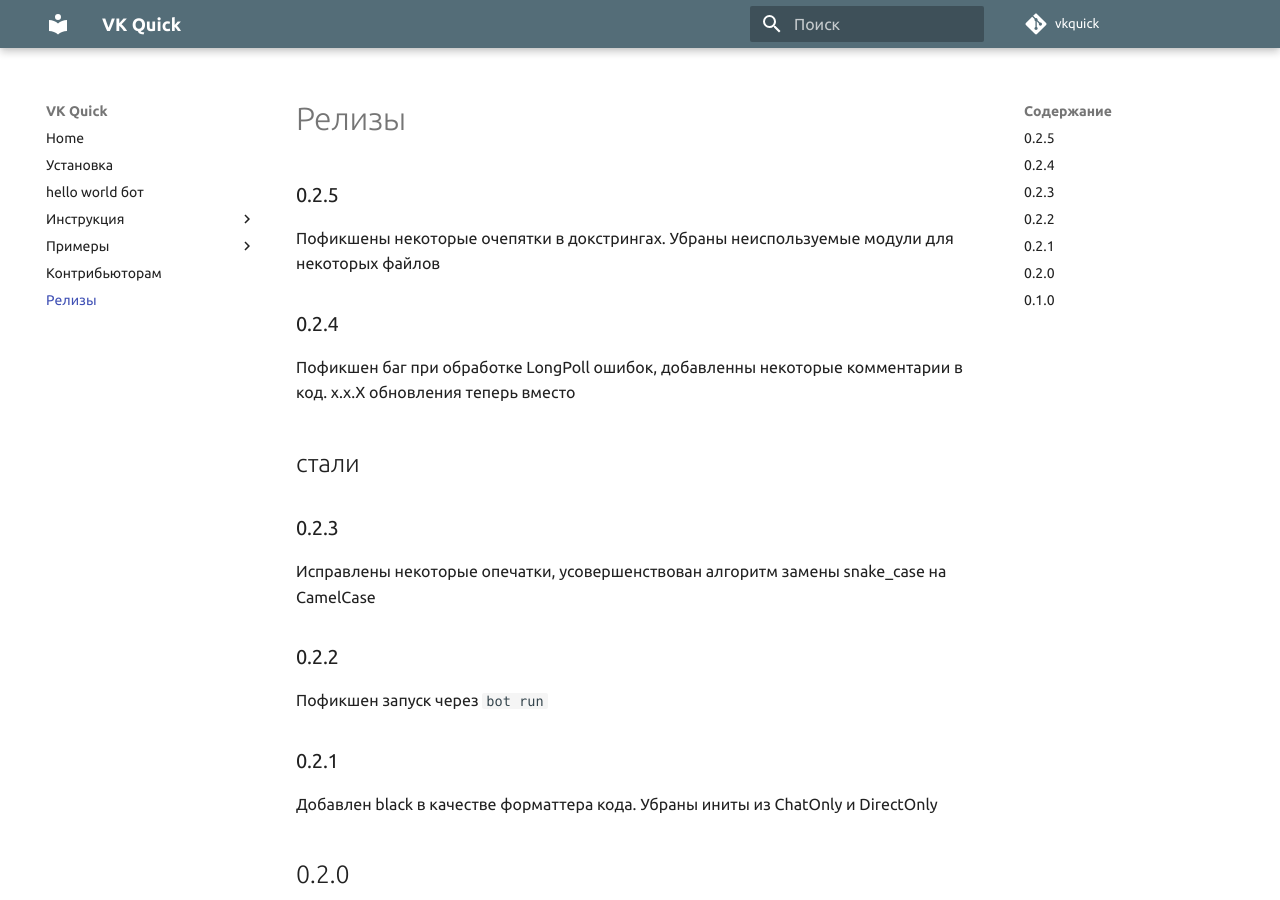
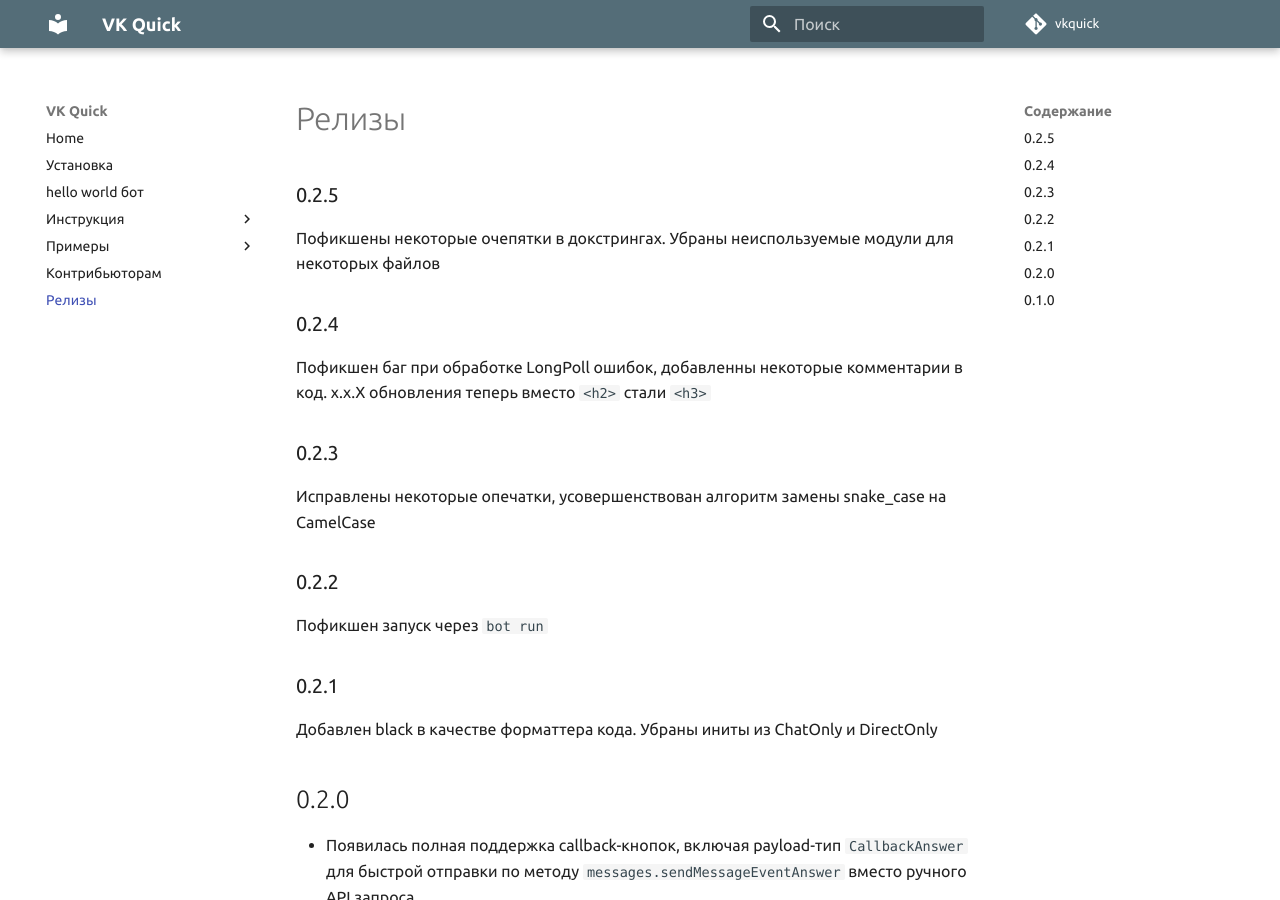
Before and after one commit to deknowny/vkquick, an MkDocs documentation site: the page built from docs/releases.md, in a window 1280 px wide and 900 px high. Built offline with MkDocs 1.6.1 and Material for MkDocs 9.7.7, drawn with Linux system fonts in a browser that asks for light colours; some web fonts are replaced; comment, search, counter and statistics services are not loaded.

Commit message:
Fix tags

```diff
--- a/docs/releases.md
+++ b/docs/releases.md
@@ -4,7 +4,7 @@
 
 ### 0.2.4
 
-Пофикшен баг при обработке LongPoll ошибок, добавленны некоторые комментарии в код. x.x.X обновления теперь вместо <h2> стали <h3>
+Пофикшен баг при обработке LongPoll ошибок, добавленны некоторые комментарии в код. x.x.X обновления теперь вместо `<h2>` стали `<h3>`
 
 ### 0.2.3
 
```
